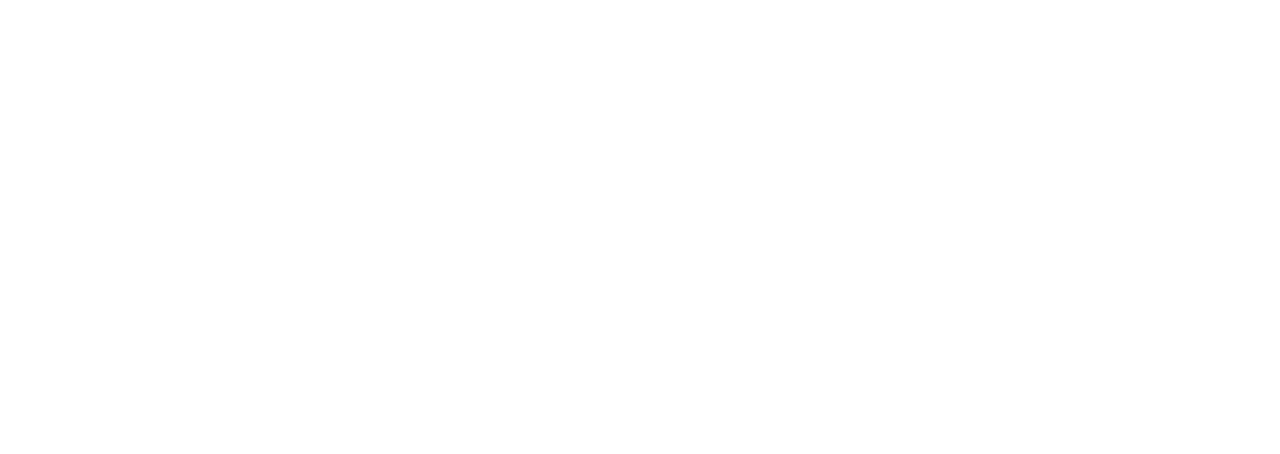
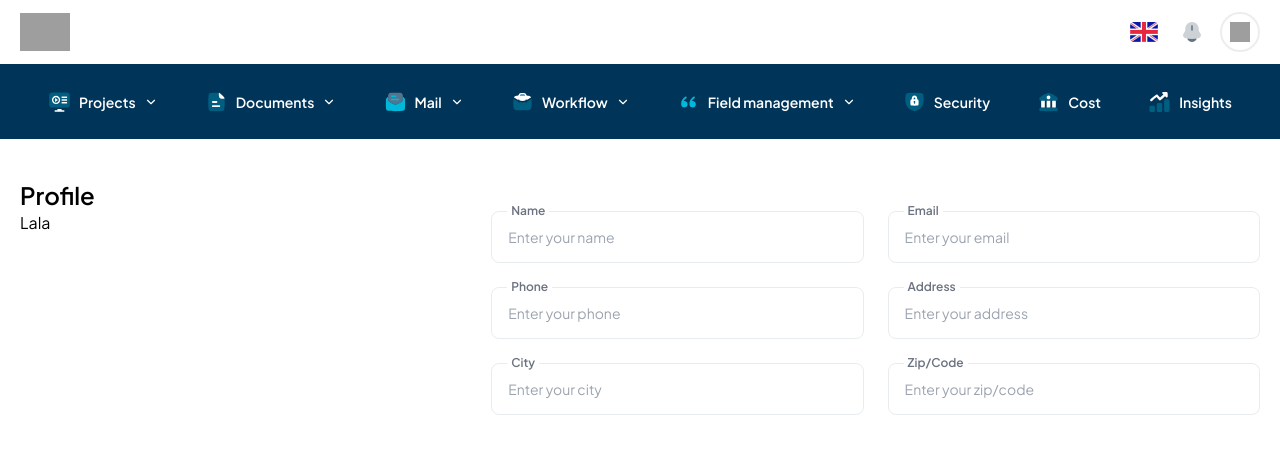
Before and after one commit to BCPAZ/crm-app, a React (Vite) app: page /profile in a window 1280 px wide. Before the commit this address had no page. Shown: the top 454 px of the page. Built offline with nearby package versions, Linux system fonts and the light colour scheme; grey boxes are pictures that could not be loaded.

Commit message:
feat : Profile page added
chore : components folder changed to common

```diff
--- a/src/components/Auth/AuthButton.jsx
+++ b/src/components/common/Button.jsx
@@ -1,13 +1,13 @@
 import PropTypes from "prop-types";
 
-const AuthButton = ({value}) => {
+const Button = ({value}) => {
   return (
     <button className="bg-secondary w-full text-white p-3 rounded-lg font-bold mb-5">{value}</button>
   )
 }
 
-AuthButton.propTypes = {
+Button.propTypes = {
   value : PropTypes.string.isRequired
 }
 
-export default AuthButton
+export default Button
--- a/src/components/Auth/AuthInput.jsx
+++ b/src/components/common/Input.jsx
@@ -1,7 +1,7 @@
 import { FaEyeSlash } from "react-icons/fa";
 import PropTypes from "prop-types";
 
-const AuthInput = ({ type, placeholder, label }) => {
+const Input = ({ type, placeholder, label }) => {
   return (
     <div className="flex flex-col relative">
       <label
@@ -25,10 +25,10 @@
   );
 };
 
-AuthInput.propTypes = {
+Input.propTypes = {
   type : PropTypes.string.isRequired,
   placeholder : PropTypes.string.isRequired,
   label : PropTypes.string.isRequired
 }
 
-export default AuthInput;
+export default Input;
--- a/src/routes/index.jsx
+++ b/src/routes/index.jsx
@@ -6,12 +6,14 @@
 import ForgotPassword from "@/views/Auth/ForgotPassword";
 import Projects from "@/views/App/Projects";
 import Dashboard from "@/views/App/Dashboard";
+import Profile from "@/views/App/Profile";
 const AppRouter = () => {
   return (
     <Routes>
       <Route element={<AppLayout />}>
         <Route path="/" element={<Dashboard />} />
         <Route path="/projects" element={<Projects />} />
+        <Route path="/profile" element={<Profile />} />
       </Route>
       <Route element={<AuthLayout />}>
           <Route path="/login" element={<Login />} />
--- /dev/null
+++ b/src/views/App/Profile.jsx
@@ -0,0 +1,26 @@
+import Input from "@/components/common/Input"
+
+const Profile = () => {
+  return (
+    <section className="h-screen">
+      <div className="siteContainer">
+        <h1 className="text-2xl mt-10 font-semibold">Profile</h1>
+        <div className="w-full flex justify-between" action="">
+          <div className="w-[38%]">
+              Lala
+          </div>
+          <div className="grid grid-cols-2 gap-6 w-[62%]">
+            <Input label="Name" placeholder="Enter your name" type="text" />
+            <Input label="Email" placeholder="Enter your email" type="email"/>
+            <Input label="Phone" placeholder="Enter your phone" type="text"/>
+            <Input label="Address" placeholder="Enter your address" type="text"/>
+            <Input label="City" placeholder="Enter your city" type="text"/>
+            <Input label="Zip/Code" placeholder="Enter your zip/code" type="text"/>
+          </div>
+        </div>
+      </div>
+    </section>
+  )
+}
+
+export default Profile
--- a/src/views/Auth/ForgotPassword.jsx
+++ b/src/views/Auth/ForgotPassword.jsx
@@ -1,5 +1,5 @@
-import AuthInput from "@/components/Auth/AuthInput";
-import AuthButton from "@/components/Auth/AuthButton";
+import Input from "@/components/common/Input";
+import Button from "@/components/common/Button";
 import GoBackButton from "@/components/Auth/GoBackButton";
 const ForgotPassword = () => {
   return (
@@ -12,9 +12,9 @@
         </p>
 
         <form className="w-full mb-5 flex flex-col gap-5" action="">
-          <AuthInput label='e-poçt' placeholder="E-poçt daxil edin..." type='email' />
+          <Input label='e-poçt' placeholder="E-poçt daxil edin..." type='email' />
         </form>
-        <AuthButton value='Göndər' />
+        <Button value='Göndər' />
         <GoBackButton />
       </div>
     </section>
--- a/src/views/Auth/Login.jsx
+++ b/src/views/Auth/Login.jsx
@@ -1,6 +1,6 @@
 import { Link } from "react-router-dom";
-import AuthInput from "@/components/Auth/AuthInput";
-import AuthButton from "@/components/Auth/AuthButton";
+import Input from "@/components/common/Input";
+import Button from "@/components/common/Button";
 import GoBackButton from "@/components/Auth/GoBackButton";
 
 const Login = () => {
@@ -12,11 +12,11 @@
           flegrei şirkətindən sizə verilən e-poçt və şifrə ilə giriş edin.
         </p>
         <form className="w-full mb-5 flex flex-col gap-5" action="">
-          <AuthInput type='email' placeholder='Email adresinizi daxil edin...' label='E-poçt' />
-          <AuthInput type='password' placeholder='Şifrənizi daxil edin...' label='Şifrə' />
+          <Input type='email' placeholder='Email adresinizi daxil edin...' label='E-poçt' />
+          <Input type='password' placeholder='Şifrənizi daxil edin...' label='Şifrə' />
         </form>
         <Link to={'/forgot-password'} className="text-end w-full text-sm font-base underline text-secondary mb-5">Şifrəmi unutdum</Link>
-        <AuthButton value='Giriş et' />
+        <Button value='Giriş et' />
         <GoBackButton />
       </div>
     </section>
--- a/src/views/Auth/ResetPassword.jsx
+++ b/src/views/Auth/ResetPassword.jsx
@@ -1,6 +1,6 @@
 import { Link } from "react-router-dom";
-import AuthInput from "@/components/Auth/AuthInput";
-import AuthButton from "@/components/Auth/AuthButton";
+import Input from "@/components/common/Input";
+import Button from "@/components/common/Button";
 import GoBackButton from "@/components/Auth/GoBackButton";
 const ResetPassword = () => {
   return (
@@ -14,12 +14,12 @@
         </p>
 
         <form className="w-full mb-5 flex flex-col gap-5" action="">
-          <AuthInput
+          <Input
             type="password"
             label="Şifrəniz"
             placeholder="Şifrənizi daxil edin..."
           />
-          <AuthInput
+          <Input
             type="password"
             label="Şifrənizin təkrarı"
             placeholder="Şifrənizi təkrar daxil edin..."
@@ -31,7 +31,7 @@
         >
           Şifrəmi unutdum
         </Link>
-        <AuthButton value="Dəyişdir" />
+        <Button value="Dəyişdir" />
         <GoBackButton />
       </div>
     </section>
```
